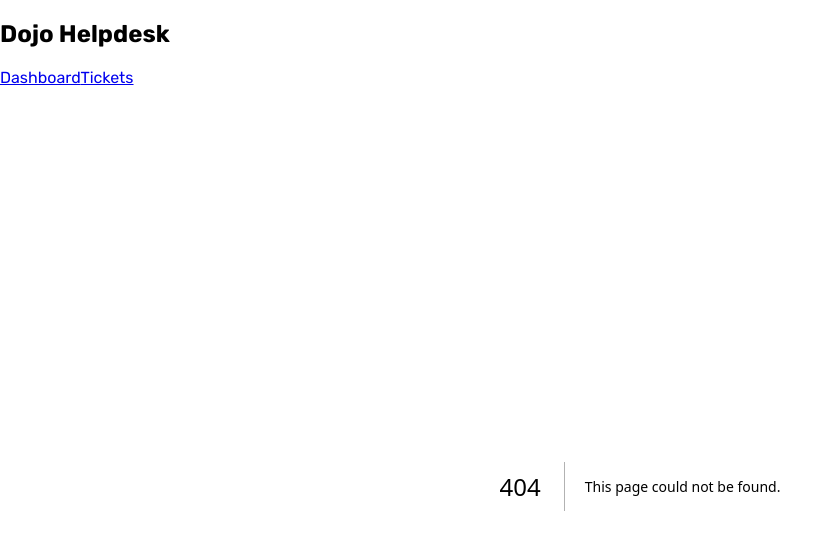
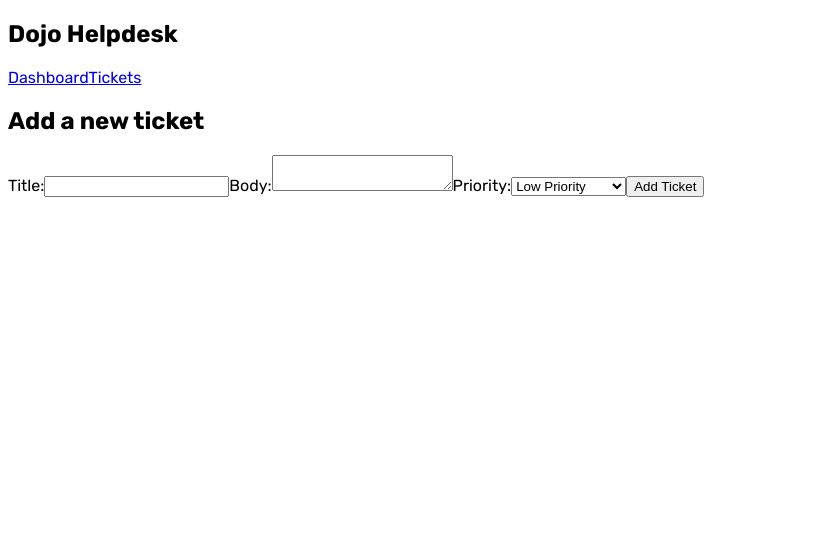
Before and after one commit to titoadeoye/helpdesk, a Next.js app: page /tickets/create in a window 1280 px wide. Before the commit this address had no page. Shown: the top 550 px of the page, without its empty margins (0-839 px from the left). Built offline with nearby package versions, Linux system fonts and the light colour scheme.

Commit message:
feat: create addTicket feature

```diff
--- a/src/_data/db.json
+++ b/src/_data/db.json
@@ -41,6 +41,20 @@
       "priority": "high",
       "user_email": "mario@netninja.dev",
       "id": "4hJqpVD"
+    },
+    {
+      "id": "04dc",
+      "title": "edsafca another ticket",
+      "body": "another ticketanother ticketanother ticketanother ticketanother ticket",
+      "priority": "high",
+      "user_email": "tito@netninja.dev"
+    },
+    {
+      "id": "622c",
+      "title": "a another ticket",
+      "body": "a another ticket",
+      "priority": "low",
+      "user_email": "tito@netninja.dev"
     }
   ]
 }
--- /dev/null
+++ b/src/app/tickets/create/CreateForm.jsx
@@ -0,0 +1,70 @@
+"use client";
+
+import { useRouter } from "next/navigation";
+import { useState } from "react";
+
+export default function CreateForm() {
+  const router = useRouter();
+
+  const [title, setTitle] = useState("");
+  const [body, setBody] = useState("");
+  const [priority, setPriority] = useState("low");
+  const [isLoading, setIsLoading] = useState(false);
+
+  async function handleSubmit(e) {
+    e.preventDefault();
+    setIsLoading(true);
+
+    const ticket = { title, body, priority, user_email: "tito@netninja.dev" };
+
+    const res = await fetch("http://localhost:4000/tickets", {
+      method: "POST",
+      headers: { "Content-Type": "application/json" },
+      body: JSON.stringify(ticket)
+    });
+
+    if (res.status === 201) {
+      router.refresh();
+      router.push("/tickets");
+    }
+  }
+
+  return (
+    <form onSubmit={handleSubmit} className="w-1/2">
+      <label>
+        <span>Title:</span>
+        <input
+          required
+          type="text"
+          name="title"
+          value={title}
+          onChange={(e) => setTitle(e.target.value)}
+        />
+      </label>
+      <label>
+        <span>Body:</span>
+        <textarea
+          required
+          name="body"
+          value={body}
+          onChange={(e) => setBody(e.target.value)}
+        />
+      </label>
+      <label>
+        <span>Priority:</span>
+        <select
+          name="priority"
+          value={priority}
+          onChange={(e) => setPriority(e.target.value)}
+        >
+          <option value="low">Low Priority</option>
+          <option value="medium">Medium Priority</option>
+          <option value="high">High Priority</option>
+        </select>
+      </label>
+      <button type='submit' className="btn-primary" disabled={isLoading}>
+        {isLoading ? <span>Adding...</span> : <span>Add Ticket</span>}
+      </button>
+    </form>
+  );
+}
--- /dev/null
+++ b/src/app/tickets/create/page.jsx
@@ -0,0 +1,10 @@
+import CreateForm from "./CreateForm";
+
+export default function CreateTicket () {
+  return (
+    <main>
+      <h2 className="text-primary text-center">Add a new ticket</h2>
+      <CreateForm />
+    </main>
+  );
+};
--- a/src/app/tickets/page.jsx
+++ b/src/app/tickets/page.jsx
@@ -1,4 +1,6 @@
+import { Suspense } from "react";
 import TicketList from "./TicketList";
+import Loading from "../loading";
 
 export default function Tickets() {
   return (
@@ -12,7 +14,9 @@
         </div>
       </nav>
 
-      <TicketList />
+      <Suspense fallback={<Loading />}>
+        <TicketList />
+      </Suspense>
     </main>
   );
 }
```
Also changed, not shown: src/app/loading.jsx (added, +8 -0 lines), src/app/not-found.jsx (added, +13 -0 lines), src/app/tickets/TicketList.jsx (+18 -6 lines), src/app/tickets/[id]/page.jsx (added, +51 -0 lines), src/app/tickets/not-found.jsx (added, +13 -0 lines). Lines whose indentation alone changed are shown as unchanged.
